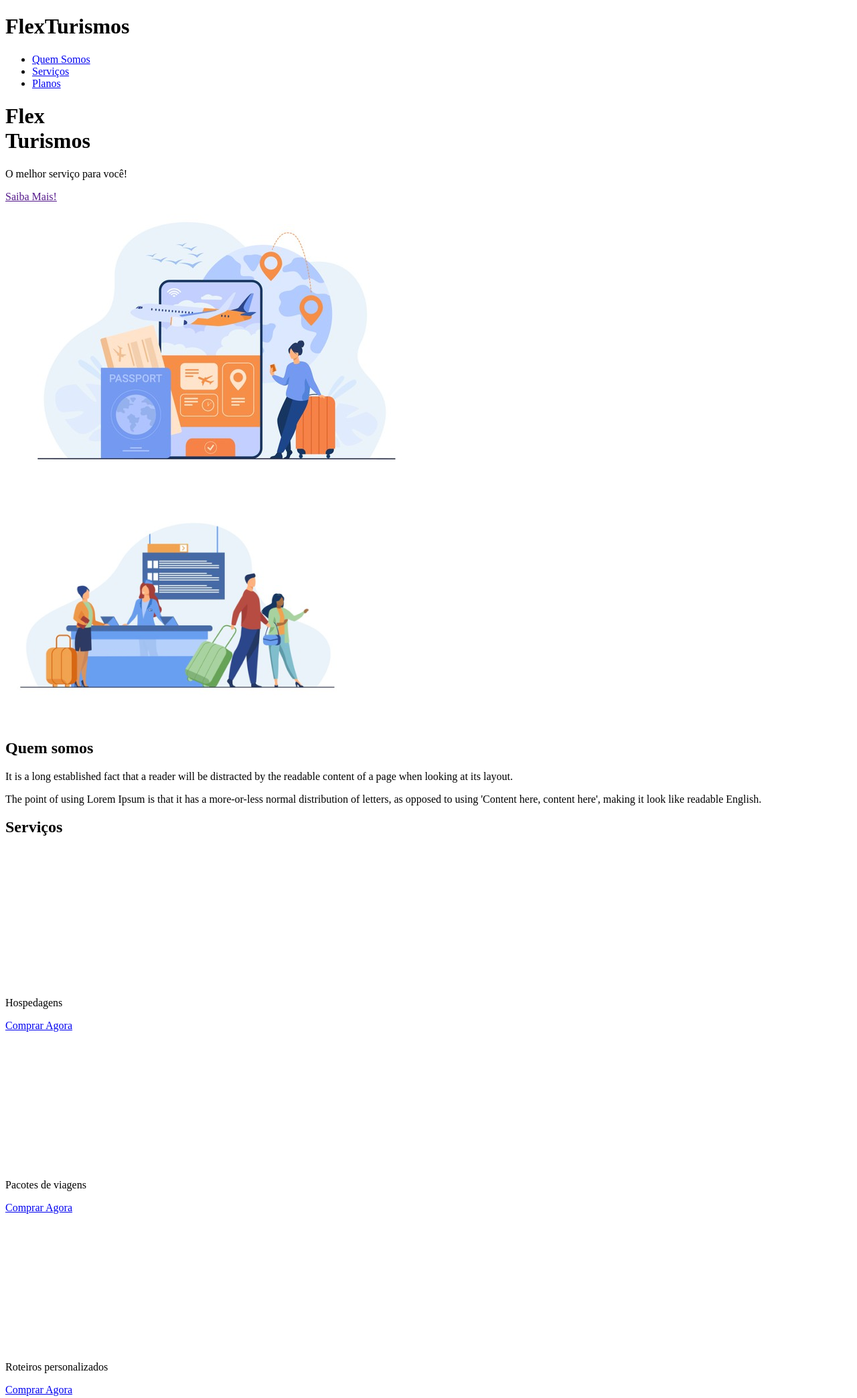
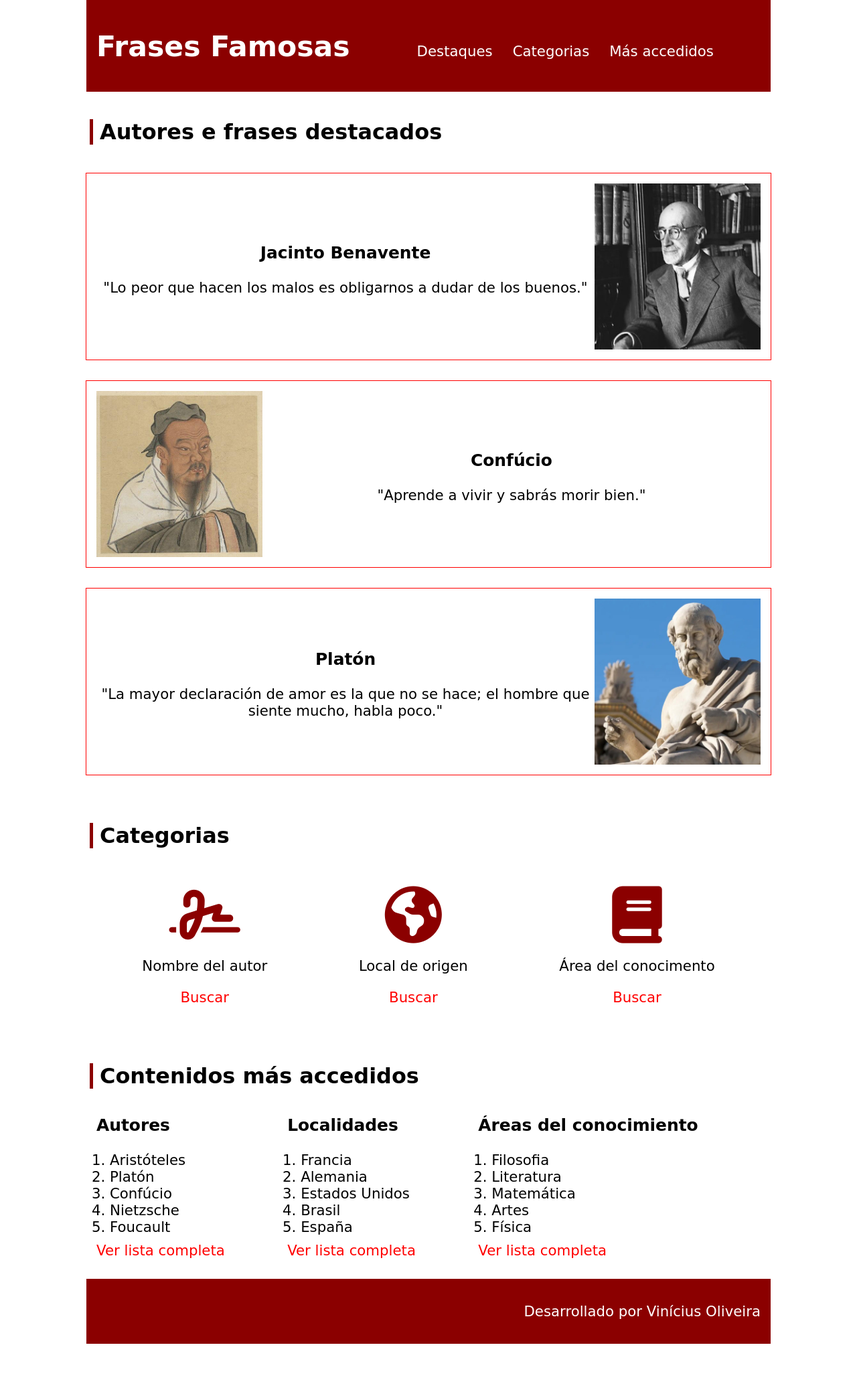
Before and after one commit to vini-designer/santander-flex-project, a plain HTML site: page index.html in a window 1280 px wide. Shown: the top 2088 px of the page at 67% size. After the commit the page ends 2007 px from the top, so only its background shows below. Drawn offline with Linux system fonts and the light colour scheme; a web font is replaced by a local one.

Commit message:
primeira versão finalizada

```diff
--- a/index.html
+++ b/index.html
@@ -3,111 +3,128 @@
 <head>
     <meta charset="UTF-8">
     <meta name="viewport" content="width=device-width, initial-scale=1.0">
-    <title>Flex Turismos</title>
+    <title>Frases famosas</title>
     <link rel="stylesheet" href="./style.css">
+    <link href="https://cdnjs.cloudflare.com/ajax/libs/font-awesome/6.1.1/css/all.min.css" rel="stylesheet">
+    <link rel="preconnect" href="https://fonts.googleapis.com">
+    <link rel="preconnect" href="https://fonts.gstatic.com" crossorigin>
+    <link href="https://fonts.googleapis.com/css2?family=Fondamento:ital@0;1&display=swap" rel="stylesheet">
 </head>
 <body>
-    <header>
-        <h1>FlexTurismos</h1>
-        <ul>
-            <li><a href="#quem-somos">Quem Somos</a></li>
-            <li><a href="#servicos">Serviços</a></li>
-            <li><a href="#planos">Planos</a></li>
+    <header class="flex-container ma baseline pr-0">
+        <h1>Frases Famosas</h1>
+        <ul class="container-links mr-0">
+            <li class="mr"><a href="#quem-somos">Destaques</a></li>
+            <li class="mr"><a href="#servicos">Categorias</a></li>
+            <li><a href="#planos">Más accedidos</a></li>
         </ul>
     </header>
 
-    <div>
-        <div>
-            <h1>Flex <br>Turismos</h1>
-            <p>O melhor serviço para você!</p>
-            <a href="">Saiba Mais!</a>
+    <div class="flex-container ma">
+        <h2>Autores e frases destacados</h2>
+    </div>
+
+    <div class="grid-right">
+        <div class="text-center">
+            <h3>Jacinto Benavente</h3>
+            <p>"Lo peor que hacen los malos es obligarnos a dudar de los buenos."</p>
         </div>
 
-        <div>
-            <div><img src="./images/0-main.png" alt="banner de apresentação"></div>
+        <div class="text-center">
+            <img class="foto-autor" src="./images/autor-benavente.jpg" alt="Foto do autor Jacinto Benavente">
+        </div>
+    </div>
+    <div class="grid-left">
+        <div class="text-center">
+            <img class="foto-autor" src="./images/autor-confucio.jpg" alt="Foto do filósofo Confúcio">
+        </div>
+
+        <div class="text-center">
+            <h3>Confúcio</h3>
+            <p>"Aprende a vivir y sabrás morir bien."</p>
+        </div>
+    </div>
+    <div class="grid-right">
+        <div class="text-center">
+            <h3>Platón</h3>
+            <p>"La mayor declaración de amor es la que no se hace; el hombre que siente mucho, habla poco."</p>
+        </div>
+
+        <div class="text-center">
+            <div>
+                <img class="foto-autor" src="./images/autor-platao.jpg" alt="Foto do filósofo Platão">
+            </div>
         </div>
     </div>
 
-    <div>
-        <div>
-            <img src="./images/1-quem-somos.png" alt="balcão de atendimento">
+    <div class="flex-container ma">
+        <h2>Categorias</h2>
+    </div>
+
+    <div class="flex-container ma">
+        <div class="item text-center">
+            <div><i class="fa fa-signature fa-4x"></i></div>
+            <p>Nombre del autor</p>
+            <a href="#">Buscar</a>
         </div>
 
-        <div>
-            <h2>Quem somos</h2>
-            <p>It is a long established fact that a reader will be distracted by the readable content of a page when looking at its layout. </p>
-            <p>The point of using Lorem Ipsum is that it has a more-or-less normal distribution of letters, as opposed to using 'Content here, content here', making it look like readable English.</p>
+        <div class="item text-center">
+            <div><i class="fa fa-earth-americas fa-4x"></i></div>
+            <p>Local de origen</p>
+            <a href="#">Buscar</a>
+        </div>
+
+        <div class="item text-center">
+            <div><i class="fa fa-book fa-4x"></i></div>
+            <p>Área del conocimento</p>
+            <a href="#">Buscar</a>
         </div>
     </div>
 
-    <div>
-        <div>
-            <h2>Serviços</h2>
+    <div class="flex-container ma">
+        <h2 style="margin-bottom: 0;">Contenidos más accedidos</h2>
+    </div>
+
+    <div class="container-bottom ma">
+        <div class="item">
+            <h3>Autores</h3>
+            <ol>
+                <li>Aristóteles</li>
+                <li>Platón</li>
+                <li>Confúcio</li>
+                <li>Nietzsche</li>
+                <li>Foucault</li>
+            </ol>
+            <a href="#">Ver lista completa</a>
         </div>
 
-        <div>
-            <div>
-                <div><img src="./images/icon-2.png" alt="hospedagens"></div>
-                <p>Hospedagens</p>
-                <a href="#">Comprar Agora</a>
-            </div>
+        <div class="item">
+            <h3>Localidades</h3>
+            <ol>
+                <li>Francia</li>
+                <li>Alemania</li>
+                <li>Estados Unidos</li>
+                <li>Brasil</li>
+                <li>España</li>
+            </ol>
+            <a href="#">Ver lista completa</a>
+        </div>
 
-            <div>
-               <div><img src="./images/icon-1.png" alt="pacote de viagens"></div>
-               <p>Pacotes de viagens</p>
-               <a href="#">Comprar Agora</a>
-            </div>
-
-            <div>
-                <div><img src="./images/icon-3.png" alt="roteiros personalizados"></div>
-                <p>Roteiros personalizados</p>
-                <a href="#">Comprar Agora</a>
-            </div>
-
+        <div class="item">
+            <h3>Áreas del conocimiento</h3>
+            <ol>
+                <li>Filosofia</li>
+                <li>Literatura</li>
+                <li>Matemática</li>
+                <li>Artes</li>
+                <li>Física</li>
+            </ol>
+            <a href="#">Ver lista completa</a>
         </div>
     </div>
 
-    <div>
-
-        <div>
-            <h3>Plano 2</h3>
-            <ul>
-                <li>Suporte 24h</li>
-                <li>Serviços de quarto</li>
-                <li>Guia turístico</li>
-            </ul>
-            <a href="#">Saiba Mais!</a>
-        </div>
-
-        <div>
-            <h3>Plano 2</h3>
-            <ul>
-                <li>Suporte 24h</li>
-                <li>Serviços de quarto</li>
-                <li>Guia turístico</li>
-                <li>Roteiro de trilhas</li>
-                <li>Serviço personalizado</li>
-            </ul>
-            <a href="#">Saiba Mais!</a>
-        </div>
-
-        <div>
-            <h3>Plano 3</h3>
-            <ul>
-                <li>Suporte 24h</li>
-                <li>Serviços de quarto</li>
-                <li>Guia turístico</li>
-                <li>Roteiro de trilhas</li>
-                <li>Serviço personalizado</li>
-                <li>Área Vip</li>
-            </ul>
-            <a href="#">Saiba Mais!</a>
-        </div>
-    </div>
-
-    <footer>
-        <p>&copy; 2021 CSS Flexbox</p>
-        <p>Desenvolvido por: Seu nome aqui dev</p>
+    <footer class="flex-container ma">
+        <p>Desarrollado por Vinícius Oliveira</p>
     </footer>
 </body>
 </html>
--- a/style.css
+++ b/style.css
@@ -0,0 +1,172 @@
+body {
+    margin: 0;
+    padding: 0;
+    font-family: 'Fondamento', cursive;
+    font-size: 1.33em;
+}
+
+header {
+    background-color: darkred;
+    color: white;
+    /*height: 100px;*/
+}
+
+.baseline {
+    align-items: baseline;
+}
+
+ol {
+    margin: 0;
+    margin-bottom: 10px;
+    padding-left: 20px;
+}
+
+ul {
+    list-style: none;
+    margin: 0;
+    padding: 0;
+    margin-left: auto;
+    margin-right: auto;
+}
+
+ul > li {
+    margin: 0;
+    padding: 0;
+    margin-left: 30px;
+}
+
+.pr-0 {
+    padding-right: 0px;
+}
+
+li > a {
+    text-decoration: none;
+    color: white;
+    margin:0;
+    padding: 0;
+}
+
+a:hover {
+    text-decoration: underline;
+}
+
+.flex-container {
+    display: flex;
+    max-width: 992px;
+    padding: 15px 15px 15px 15px;
+    width: 100%;
+    flex-wrap: wrap;
+}
+
+.container-links {
+    display: flex;
+    padding: 0;
+    flex-wrap: wrap;
+}
+
+.container-bottom {
+    display: flex;
+    padding: 0;
+    flex-wrap: wrap;
+    max-width: 992px;
+    width: 100%;
+    align-content:space-around;
+    margin:auto;
+}
+
+h2 {
+    display: flex;
+}
+
+h2::before {
+    content: "";
+    width: 5px;
+    background-color: darkred;
+    margin-right: 10px;
+    margin-left: -10px;
+}
+
+.ma {
+    margin: auto;
+}
+
+.text-center {
+    text-align: center;
+}
+
+.text-right {
+    text-align: center;
+}
+
+.text-left {
+    text-align: center;
+}
+
+.col {
+    flex-direction: column;
+}
+
+.item {
+    flex-grow: 1;
+    margin-bottom: 30px;
+}
+
+.item > a {
+    text-decoration: none;
+    color: red;
+}
+
+.item > a:hover {
+    text-decoration: underline;
+    color: red;
+}
+
+i {
+    color: darkred;
+}
+
+.foto {
+    border: 1px solid black;
+    flex-grow: 500px;
+    flex-shrink: 500px;
+}
+
+.citacao {
+    border: 1px solid black;
+    flex-grow: 2;
+}
+
+.grid-right {
+    display: grid;
+    grid-template-columns: 75% 25%;
+    grid-template-rows: auto;
+    max-width: 992px;
+    margin: auto;
+    border: 1px solid red;
+    margin-bottom: 30px;
+    padding: 15px 15px 10px 15px;
+    align-items:center;
+}
+
+.grid-left {
+    display: grid;
+    grid-template-columns: 25% 75%;
+    grid-template-rows: auto;
+    max-width: 992px;
+    margin: auto;
+    border: 1px solid red;
+    margin-bottom: 30px;
+    padding: 15px 15px 10px 15px;
+    align-items:center;
+}
+
+.foto-autor {
+    max-width: 100%;
+    height: auto;
+}
+
+footer {
+    background-color: darkred;
+    color: white;
+    justify-content: flex-end;
+}
```
Also changed, not shown: images/autor-benavente.jpg (added), images/autor-confucio.jpg (added), images/autor-platao.jpg (added).
